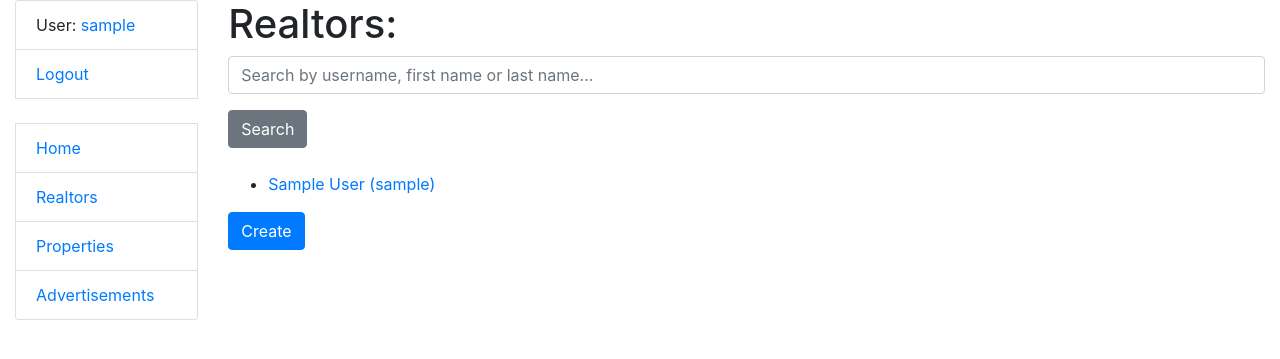
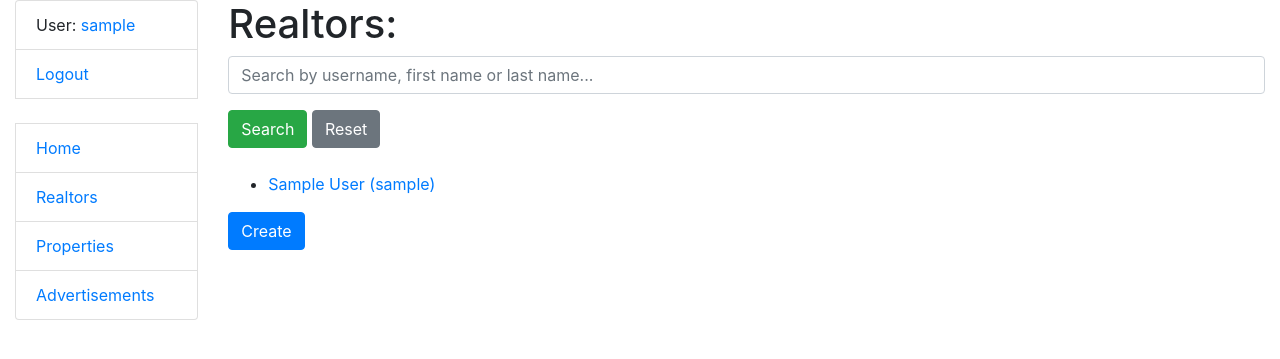
Before and after one commit to Nexxel05/Realtor-agency, a Django app: page /realtors/ in a window 1280 px wide. Shown: the top 359 px of the page. Run offline with Django 4.2, Linux system fonts and the light colour scheme; the visitor is signed in with stand-in values (Sample User, id 1); data comes from the database, SQL or seed files in the repository; some libraries are stand-ins or nearby versions.

Commit message:
Add reset search button to realtor_list.html

```diff
--- a/templates/advertisement/realtor_list.html
+++ b/templates/advertisement/realtor_list.html
@@ -6,7 +6,8 @@
 
   <form action="" method="get">
     {{ search_form|crispy }}
-    <input type="submit" value="Search" class="btn btn-secondary">
+    <input type="submit" value="Search" class="btn btn-success">
+    <a class="btn btn-secondary" href="{% url 'advertisement:realtor-list' %}">Reset</a>
   </form>
 
   <br>
```
